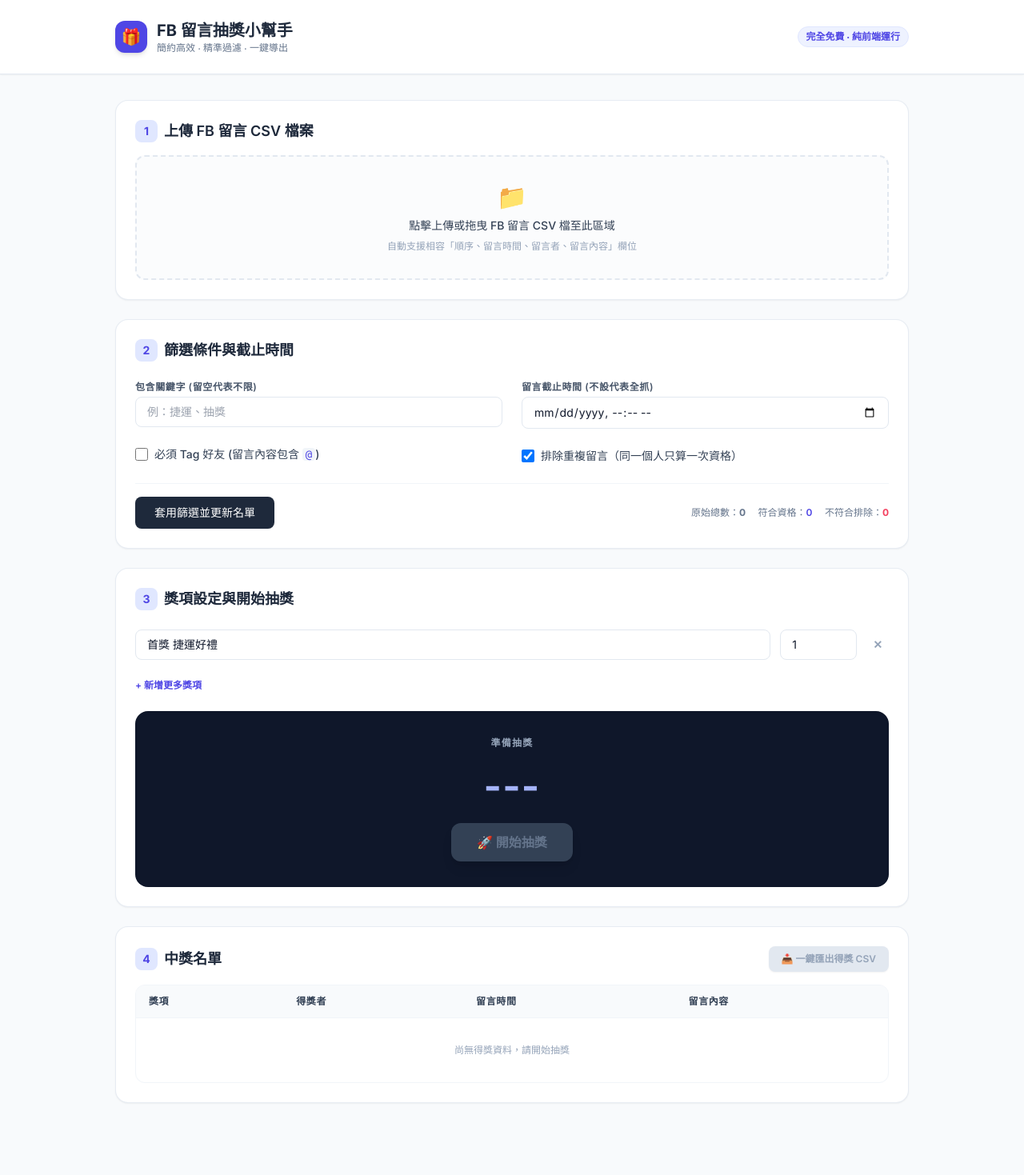
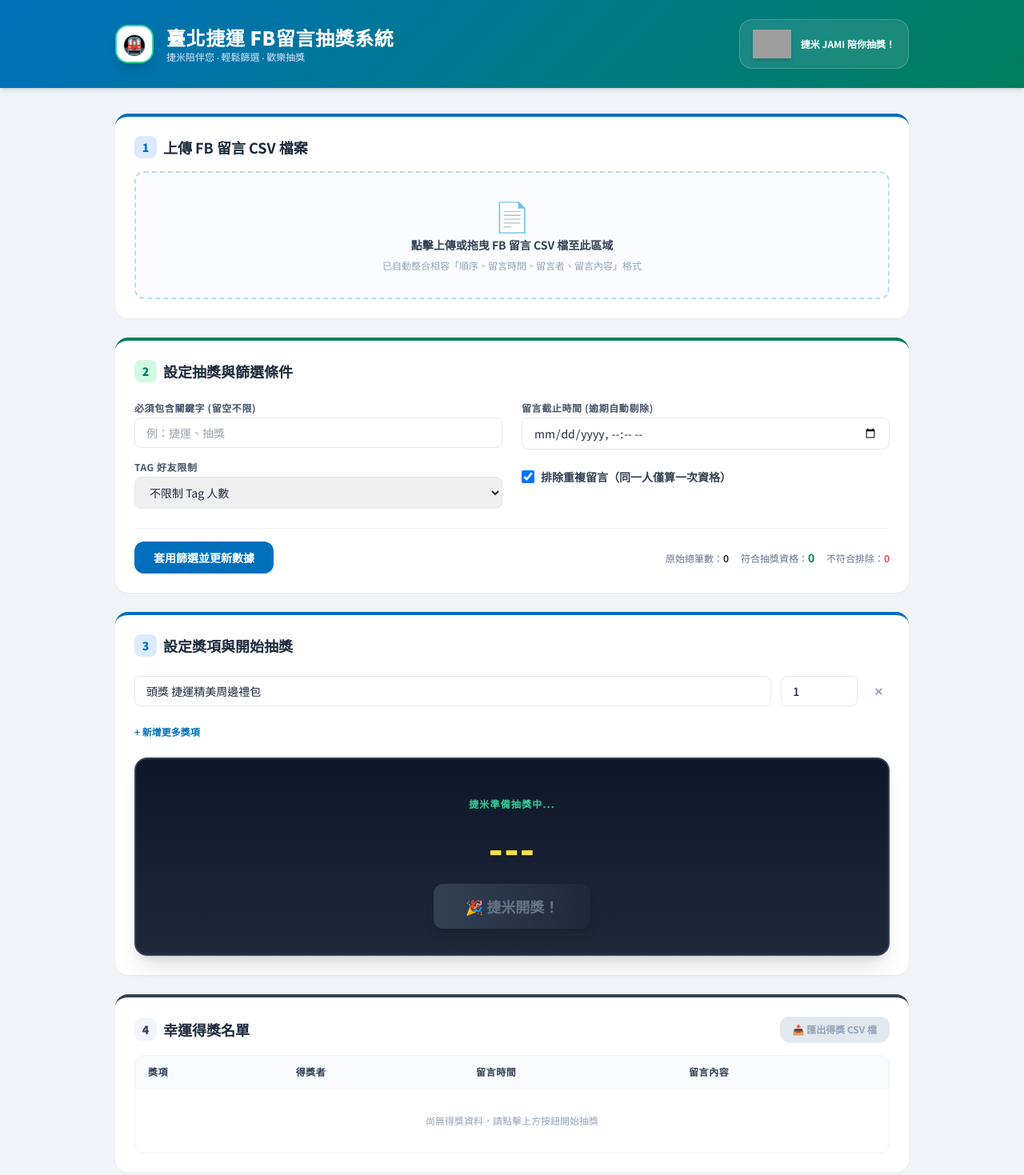
Before and after one commit to yancey1019/fb-draw, a plain HTML site: page index.html in a window 1280 px wide. Shown: the whole page at 80% size. Before the commit the page ends 1427 px from the top, so only its background shows below. Drawn offline with nearby package versions, Linux system fonts and the light colour scheme; grey boxes are pictures that could not be loaded.

Commit message:
Update index.html

```diff
--- a/index.html
+++ b/index.html
@@ -3,7 +3,7 @@
 <head>
   <meta charset="UTF-8">
   <meta name="viewport" content="width=device-width, initial-scale=1.0">
-  <title>FB 粉絲專頁抽獎工具 - 簡約現代版</title>
+  <title>臺北捷運 FB留言抽獎小幫手</title>
   <!-- Tailwind CSS CDN -->
   <script src="https://cdn.tailwindcss.com"></script>
   <!-- PapaParse for CSV Parsing -->
@@ -11,151 +11,170 @@
   <!-- Canvas Confetti for Celebration Effects -->
   <script src="https://cdn.jsdelivr.net/npm/canvas-confetti@1.6.0/dist/confetti.browser.min.js"></script>
   <style>
-    @import url('https://fonts.googleapis.com/css2?family=Inter:wght@300;400;500;600;700&display=swap');
+    @import url('https://fonts.googleapis.com/css2?family=Noto+Sans+TC:wght@400;500;700;900&display=swap');
     body {
-      font-family: 'Inter', system-ui, -apple-system, BlinkMacSystemFont, "Segoe UI", Roboto, sans-serif;
-      background-color: #f8fafc;
-      color: #0f172a;
+      font-family: 'Noto Sans TC', system-ui, -apple-system, sans-serif;
+      background-color: #f0f4f8;
+      color: #1e293b;
     }
-    .slot-animation {
-      transition: all 0.05s ease-in-out;
+    /* 北捷經典藍綠漸層 */
+    .metro-header-bg {
+      background: linear-gradient(135deg, #0070BD 0%, #00805D 100%);
+    }
+    .metro-border-line {
+      border-top: 4px solid #0070BD;
     }
   </style>
 </head>
 <body class="min-h-screen pb-12">
 
   <!-- Header Section -->
-  <header class="bg-white border-b border-slate-200 py-6 mb-8 shadow-sm">
-    <div class="max-w-5xl mx-auto px-4 flex items-center justify-between">
-      <div class="flex items-center space-x-3">
-        <div class="w-10 h-10 bg-indigo-600 text-white rounded-xl flex items-center justify-center font-bold text-xl shadow-md">
-          🎁
+  <header class="metro-header-bg text-white py-6 mb-8 shadow-md relative overflow-hidden">
+    <div class="max-w-5xl mx-auto px-4 flex items-center justify-between relative z-10">
+      <div class="flex items-center space-x-4">
+        <div class="w-12 h-12 bg-white rounded-2xl flex items-center justify-center text-2xl shadow-lg border-2 border-emerald-400">
+          🚇
         </div>
         <div>
-          <h1 class="text-xl font-bold text-slate-800">FB 留言抽獎小幫手</h1>
-          <p class="text-xs text-slate-500">簡約高效 ‧ 精準過濾 ‧ 一鍵導出</p>
+          <h1 class="text-2xl font-black tracking-wide">臺北捷運 FB留言抽獎系統</h1>
+          <p class="text-xs text-blue-100 font-medium">捷米陪伴您 ‧ 輕鬆篩選 ‧ 歡樂抽獎</p>
         </div>
       </div>
-      <span class="text-xs font-semibold px-2.5 py-1 bg-indigo-50 text-indigo-600 rounded-full border border-indigo-100">
-        完全免費 ‧ 純前端運行
-      </span>
+
+      <!-- 捷米 IP 形象圖檔解構 -->
+      <div class="flex items-center space-x-3 bg-white/10 backdrop-blur-md px-4 py-1.5 rounded-2xl border border-white/20">
+        <img src="捷米_慶祝1_0.png" alt="捷米" class="w-12 h-12 object-contain drop-shadow-md" onerror="this.src='https://api.iconify.design/twemoji:party-popper.svg'">
+        <span class="text-xs font-bold text-white hidden sm:inline">捷米 JAMI 陪你抽獎！</span>
+      </div>
     </div>
   </header>
 
   <main class="max-w-5xl mx-auto px-4 space-y-6">
 
     <!-- Step 1: Upload CSV -->
-    <section class="bg-white rounded-2xl p-6 border border-slate-200/80 shadow-sm">
-      <h2 class="text-lg font-semibold text-slate-800 mb-4 flex items-center">
-        <span class="w-7 h-7 bg-indigo-100 text-indigo-600 rounded-lg flex items-center justify-center text-sm font-bold mr-2">1</span>
+    <section class="bg-white rounded-2xl p-6 border-t-4 border-[#0070BD] shadow-sm">
+      <h2 class="text-lg font-bold text-slate-800 mb-4 flex items-center">
+        <span class="w-7 h-7 bg-blue-100 text-[#0070BD] rounded-lg flex items-center justify-center text-sm font-black mr-2">1</span>
         上傳 FB 留言 CSV 檔案
       </h2>
-      <div class="border-2 border-dashed border-slate-200 hover:border-indigo-400 rounded-xl p-8 text-center bg-slate-50/50 hover:bg-slate-50 transition-all cursor-pointer relative" id="drop-zone">
+      <div class="border-2 border-dashed border-blue-200 hover:border-[#0070BD] rounded-xl p-8 text-center bg-blue-50/30 hover:bg-blue-50/60 transition-all cursor-pointer relative" id="drop-zone">
         <input type="file" id="csv-file-input" accept=".csv" class="absolute inset-0 w-full h-full opacity-0 cursor-pointer">
         <div class="space-y-2 pointer-events-none">
-          <div class="text-3xl">📁</div>
-          <p class="text-sm font-medium text-slate-700" id="file-status-text">點擊上傳或拖曳 FB 留言 CSV 檔至此區域</p>
-          <p class="text-xs text-slate-400">自動支援相容「順序、留言時間、留言者、留言內容」欄位</p>
+          <div class="text-4xl">📄</div>
+          <p class="text-sm font-bold text-slate-700" id="file-status-text">點擊上傳或拖曳 FB 留言 CSV 檔至此區域</p>
+          <p class="text-xs text-slate-400">已自動整合相容「順序、留言時間、留言者、留言內容」格式</p>
         </div>
       </div>
     </section>
 
     <!-- Step 2: Settings & Filters -->
-    <section class="bg-white rounded-2xl p-6 border border-slate-200/80 shadow-sm space-y-6">
-      <h2 class="text-lg font-semibold text-slate-800 flex items-center">
-        <span class="w-7 h-7 bg-indigo-100 text-indigo-600 rounded-lg flex items-center justify-center text-sm font-bold mr-2">2</span>
-        篩選條件與截止時間
+    <section class="bg-white rounded-2xl p-6 border-t-4 border-[#00805D] shadow-sm space-y-6">
+      <h2 class="text-lg font-bold text-slate-800 flex items-center">
+        <span class="w-7 h-7 bg-emerald-100 text-[#00805D] rounded-lg flex items-center justify-center text-sm font-black mr-2">2</span>
+        設定抽獎與篩選條件
       </h2>
 
       <div class="grid grid-cols-1 md:grid-cols-2 gap-6">
-        <!-- 關鍵字與 Tag -->
+        <!-- 關鍵字與 Tag 人數 -->
         <div class="space-y-4">
           <div>
-            <label class="block text-xs font-semibold text-slate-600 uppercase tracking-wider mb-1">包含關鍵字 (留空代表不限)</label>
-            <input type="text" id="keyword-filter" placeholder="例：捷運、抽獎" class="w-full px-3.5 py-2 border border-slate-200 rounded-lg focus:outline-none focus:ring-2 focus:ring-indigo-500 text-sm">
+            <label class="block text-xs font-bold text-slate-600 uppercase tracking-wider mb-1">必須包含關鍵字 (留空不限)</label>
+            <input type="text" id="keyword-filter" placeholder="例：捷運、抽獎" class="w-full px-3.5 py-2 border border-slate-200 rounded-lg focus:outline-none focus:ring-2 focus:ring-[#0070BD] text-sm">
           </div>
-          <div class="flex items-center space-x-2 pt-2">
-            <input type="checkbox" id="tag-filter" class="w-4 h-4 text-indigo-600 rounded border-slate-300 focus:ring-indigo-500">
-            <label for="tag-filter" class="text-sm text-slate-700 font-medium">必須 Tag 好友 (留言內容包含 <code class="bg-slate-100 px-1 rounded text-indigo-600">@</code>)</label>
+          <div>
+            <label class="block text-xs font-bold text-slate-600 uppercase tracking-wider mb-1">Tag 好友限制</label>
+            <select id="tag-count-filter" class="w-full px-3.5 py-2 border border-slate-200 rounded-lg focus:outline-none focus:ring-2 focus:ring-[#0070BD] text-sm">
+              <option value="0">不限制 Tag 人數</option>
+              <option value="1">必須至少 Tag 1 位好友 (@)</option>
+              <option value="2">必須至少 Tag 2 位好友 (@)</option>
+              <option value="3">必須至少 Tag 3 位好友 (@)</option>
+            </select>
           </div>
         </div>
 
-        <!-- 截止時間 -->
+        <!-- 截止時間與重複過濾 -->
         <div class="space-y-4">
           <div>
-            <label class="block text-xs font-semibold text-slate-600 uppercase tracking-wider mb-1">留言截止時間 (不設代表全抓)</label>
-            <input type="datetime-local" id="cutoff-time" class="w-full px-3.5 py-2 border border-slate-200 rounded-lg focus:outline-none focus:ring-2 focus:ring-indigo-500 text-sm">
+            <label class="block text-xs font-bold text-slate-600 uppercase tracking-wider mb-1">留言截止時間 (逾期自動剔除)</label>
+            <input type="datetime-local" id="cutoff-time" class="w-full px-3.5 py-2 border border-slate-200 rounded-lg focus:outline-none focus:ring-2 focus:ring-[#0070BD] text-sm">
           </div>
           <div class="flex items-center space-x-2 pt-2">
-            <input type="checkbox" id="dedupe-filter" class="w-4 h-4 text-indigo-600 rounded border-slate-300 focus:ring-indigo-500" checked>
-            <label for="dedupe-filter" class="text-sm text-slate-700 font-medium">排除重複留言（同一個人只算一次資格）</label>
+            <input type="checkbox" id="dedupe-filter" class="w-4 h-4 text-[#0070BD] rounded border-slate-300 focus:ring-[#0070BD]" checked>
+            <label for="dedupe-filter" class="text-sm text-slate-700 font-bold">排除重複留言（同一人僅算一次資格）</label>
           </div>
         </div>
       </div>
 
       <!-- Filter Action & Stats -->
       <div class="pt-4 border-t border-slate-100 flex flex-col md:flex-row items-center justify-between gap-4">
-        <button id="apply-filter-btn" class="w-full md:w-auto px-6 py-2.5 bg-slate-800 hover:bg-slate-900 text-white font-medium text-sm rounded-lg transition-colors shadow-sm">
-          套用篩選並更新名單
+        <button id="apply-filter-btn" class="w-full md:w-auto px-6 py-2.5 bg-[#0070BD] hover:bg-blue-700 text-white font-bold text-sm rounded-xl transition-colors shadow-sm">
+          套用篩選並更新數據
         </button>
-        <div id="stats-display" class="text-xs text-slate-500 space-x-3">
-          <span>原始總數：<strong id="stat-total">0</strong></span>
-          <span>符合資格：<strong id="stat-valid" class="text-indigo-600 font-semibold">0</strong></span>
+        <div id="stats-display" class="text-xs text-slate-500 space-x-3 font-medium">
+          <span>原始總筆數：<strong id="stat-total" class="text-slate-800">0</strong></span>
+          <span>符合抽獎資格：<strong id="stat-valid" class="text-[#00805D] text-sm font-bold">0</strong></span>
           <span>不符合排除：<strong id="stat-excluded" class="text-rose-500">0</strong></span>
         </div>
       </div>
     </section>
 
     <!-- Step 3: Prizes & Draw -->
-    <section class="bg-white rounded-2xl p-6 border border-slate-200/80 shadow-sm space-y-6">
-      <h2 class="text-lg font-semibold text-slate-800 flex items-center">
-        <span class="w-7 h-7 bg-indigo-100 text-indigo-600 rounded-lg flex items-center justify-center text-sm font-bold mr-2">3</span>
-        獎項設定與開始抽獎
+    <section class="bg-white rounded-2xl p-6 border-t-4 border-[#0070BD] shadow-sm space-y-6">
+      <h2 class="text-lg font-bold text-slate-800 flex items-center">
+        <span class="w-7 h-7 bg-blue-100 text-[#0070BD] rounded-lg flex items-center justify-center text-sm font-black mr-2">3</span>
+        設定獎項與開始抽獎
       </h2>
 
       <!-- Prize Settings -->
       <div id="prize-list" class="space-y-3">
-        <!-- Default Item -->
         <div class="prize-item flex items-center space-x-3">
-          <input type="text" placeholder="獎項名稱（例：頭獎 捷運紀念品）" value="首獎 捷運好禮" class="prize-name flex-1 px-3.5 py-2 border border-slate-200 rounded-lg focus:outline-none focus:ring-2 focus:ring-indigo-500 text-sm">
-          <input type="number" placeholder="人數" value="1" min="1" class="prize-count w-24 px-3.5 py-2 border border-slate-200 rounded-lg focus:outline-none focus:ring-2 focus:ring-indigo-500 text-sm">
+          <input type="text" placeholder="獎項名稱" value="頭獎 捷運精美周邊禮包" class="prize-name flex-1 px-3.5 py-2 border border-slate-200 rounded-lg focus:outline-none focus:ring-2 focus:ring-[#0070BD] text-sm font-medium">
+          <input type="number" placeholder="人數" value="1" min="1" class="prize-count w-24 px-3.5 py-2 border border-slate-200 rounded-lg focus:outline-none focus:ring-2 focus:ring-[#0070BD] text-sm font-medium">
           <button class="remove-prize-btn text-slate-400 hover:text-rose-500 p-2 text-sm font-bold">✕</button>
         </div>
       </div>
 
-      <button id="add-prize-btn" class="text-xs font-semibold text-indigo-600 hover:text-indigo-700 flex items-center">
+      <button id="add-prize-btn" class="text-xs font-bold text-[#0070BD] hover:text-blue-700 flex items-center">
         + 新增更多獎項
       </button>
 
-      <!-- Draw Slot Box -->
-      <div class="bg-slate-900 rounded-2xl p-8 text-center text-white space-y-4 shadow-inner relative overflow-hidden">
-        <div class="text-xs uppercase tracking-widest text-slate-400 font-semibold" id="current-drawing-prize">準備抽獎</div>
-        <div id="slot-display" class="text-3xl md:text-5xl font-extrabold tracking-wide min-h-[60px] flex items-center justify-center text-indigo-300">
+      <!-- Draw Slot Box (捷運風格舞台) -->
+      <div class="bg-gradient-to-b from-slate-900 to-slate-800 rounded-2xl p-8 text-center text-white space-y-4 shadow-xl relative overflow-hidden border-2 border-slate-700">
+
+        <!-- 捷米擺飾 -->
+        <div class="absolute top-3 right-4 opacity-30 pointer-events-none">
+          <img src="捷米_慶祝1_0.png" class="w-20 h-20 object-contain" onerror="this.style.display='none'">
+        </div>
+
+        <div class="text-xs uppercase tracking-widest text-emerald-400 font-bold" id="current-drawing-prize">捷米準備抽獎中...</div>
+
+        <div id="slot-display" class="text-3xl md:text-5xl font-black tracking-wide min-h-[60px] flex items-center justify-center text-yellow-300 drop-shadow-md">
           ---
         </div>
+
         <div>
-          <button id="start-draw-btn" disabled class="px-8 py-3 bg-indigo-600 hover:bg-indigo-500 disabled:bg-slate-700 disabled:text-slate-500 text-white font-bold rounded-xl shadow-lg transition-all transform active:scale-95 text-base">
-            🚀 開始抽獎
+          <button id="start-draw-btn" disabled class="px-10 py-3.5 bg-gradient-to-r from-[#0070BD] to-[#00805D] hover:opacity-95 disabled:from-slate-700 disabled:to-slate-800 disabled:text-slate-500 text-white font-black rounded-xl shadow-lg transition-all transform active:scale-95 text-lg">
+            🎉 捷米開獎！
           </button>
         </div>
       </div>
     </section>
 
     <!-- Step 4: Results -->
-    <section class="bg-white rounded-2xl p-6 border border-slate-200/80 shadow-sm space-y-4">
+    <section class="bg-white rounded-2xl p-6 border-t-4 border-slate-700 shadow-sm space-y-4">
       <div class="flex items-center justify-between">
-        <h2 class="text-lg font-semibold text-slate-800 flex items-center">
-          <span class="w-7 h-7 bg-indigo-100 text-indigo-600 rounded-lg flex items-center justify-center text-sm font-bold mr-2">4</span>
-          中獎名單
+        <h2 class="text-lg font-bold text-slate-800 flex items-center">
+          <span class="w-7 h-7 bg-slate-100 text-slate-700 rounded-lg flex items-center justify-center text-sm font-black mr-2">4</span>
+          幸運得獎名單
         </h2>
-        <button id="export-csv-btn" disabled class="px-4 py-2 bg-emerald-600 hover:bg-emerald-700 disabled:bg-slate-200 text-white disabled:text-slate-400 rounded-lg text-xs font-semibold shadow-sm transition-colors">
-          📥 一鍵匯出得獎 CSV
+        <button id="export-csv-btn" disabled class="px-4 py-2 bg-[#00805D] hover:bg-emerald-700 disabled:bg-slate-200 text-white disabled:text-slate-400 rounded-xl text-xs font-bold shadow-sm transition-colors">
+          📥 匯出得獎 CSV 檔
         </button>
       </div>
 
       <div class="overflow-x-auto border border-slate-100 rounded-xl">
         <table class="w-full text-left text-xs text-slate-600">
-          <thead class="bg-slate-50 text-slate-700 border-b border-slate-100 font-semibold uppercase tracking-wider">
+          <thead class="bg-slate-50 text-slate-700 border-b border-slate-100 font-bold uppercase tracking-wider">
             <tr>
               <th class="py-3 px-4">獎項</th>
               <th class="py-3 px-4">得獎者</th>
@@ -165,7 +184,7 @@
           </thead>
           <tbody id="winners-table-body" class="divide-y divide-slate-100">
             <tr>
-              <td colspan="4" class="py-8 text-center text-slate-400">尚無得獎資料，請開始抽獎</td>
+              <td colspan="4" class="py-8 text-center text-slate-400">尚無得獎資料，請點擊上方按鈕開始抽獎</td>
             </tr>
           </tbody>
         </table>
@@ -175,16 +194,14 @@
   </main>
 
   <script>
-    // State Management
     let rawData = [];
     let filteredData = [];
     let winnersList = [];
 
-    // DOM Elements
     const fileInput = document.getElementById('csv-file-input');
     const fileStatusText = document.getElementById('file-status-text');
     const keywordFilter = document.getElementById('keyword-filter');
-    const tagFilter = document.getElementById('tag-filter');
+    const tagCountFilter = document.getElementById('tag-count-filter');
     const cutoffTime = document.getElementById('cutoff-time');
     const dedupeFilter = document.getElementById('dedupe-filter');
     const applyFilterBtn = document.getElementById('apply-filter-btn');
@@ -196,12 +213,11 @@
     const winnersTableBody = document.getElementById('winners-table-body');
     const exportCsvBtn = document.getElementById('export-csv-btn');
 
-    // Stats
     const statTotal = document.getElementById('stat-total');
     const statValid = document.getElementById('stat-valid');
     const statExcluded = document.getElementById('stat-excluded');
 
-    // Parse Chinese Date String (e.g. "2026年7月21日 星期二下午3:50")
+    // 解析中文時間格式
     function parseChineseDate(dateStr) {
       if (!dateStr) return null;
       try {
@@ -217,18 +233,17 @@
           if (isAM && hour === 12) hour = 0;
           return new Date(year, month - 1, day, hour, minute);
         }
-        return new Date(dateStr); // Fallback standard parsing
+        return new Date(dateStr);
       } catch (e) {
         return null;
       }
     }
 
-    // Handle CSV File Upload
     fileInput.addEventListener('change', (e) => {
       const file = e.target.files[0];
       if (!file) return;
 
-      fileStatusText.textContent = `已載入：${file.name}`;
+      fileStatusText.textContent = `已成功載入留言檔：${file.name}`;
 
       Papa.parse(file, {
         header: true,
@@ -247,12 +262,11 @@
       });
     });
 
-    // Process Filters
     function processFilter() {
       if (rawData.length === 0) return;
 
       const keyword = keywordFilter.value.trim().toLowerCase();
-      const requireTag = tagFilter.checked;
+      const requiredTagCount = parseInt(tagCountFilter.value, 10);
       const dedupe = dedupeFilter.checked;
       const cutoffVal = cutoffTime.value ? new Date(cutoffTime.value) : null;
 
@@ -263,22 +277,26 @@
       rawData.forEach(item => {
         let isValid = true;
 
-        // Keyword check
+        // 關鍵字比對
         if (keyword && !item.content.toLowerCase().includes(keyword)) {
           isValid = false;
         }
 
-        // Tag check
-        if (requireTag && !item.content.includes('@')) {
-          isValid = false;
+        // Tag 好友人數比對
+        if (requiredTagCount > 0) {
+          const matches = item.content.match(/@/g);
+          const tagCount = matches ? matches.length : 0;
+          if (tagCount < requiredTagCount) {
+            isValid = false;
+          }
         }
 
-        // Cutoff time check
+        // 截止時間比對
         if (cutoffVal && item.dateObj && item.dateObj > cutoffVal) {
           isValid = false;
         }
 
-        // Deduplicate check
+        // 重複留言比對
         if (dedupe && seenUsers.has(item.user)) {
           isValid = false;
         }
@@ -291,7 +309,6 @@
         }
       });
 
-      // Update Stats
       statTotal.textContent = rawData.length;
       statValid.textContent = filteredData.length;
       statExcluded.textContent = excludedCount;
@@ -301,13 +318,12 @@
 
     applyFilterBtn.addEventListener('click', processFilter);
 
-    // Prize List Management
     addPrizeBtn.addEventListener('click', () => {
       const div = document.createElement('div');
       div.className = 'prize-item flex items-center space-x-3';
       div.innerHTML = `
-        <input type="text" placeholder="獎項名稱" value="特別獎" class="prize-name flex-1 px-3.5 py-2 border border-slate-200 rounded-lg focus:outline-none focus:ring-2 focus:ring-indigo-500 text-sm">
-        <input type="number" placeholder="人數" value="1" min="1" class="prize-count w-24 px-3.5 py-2 border border-slate-200 rounded-lg focus:outline-none focus:ring-2 focus:ring-indigo-500 text-sm">
+        <input type="text" placeholder="獎項名稱" value="特別獎 捷運紀念品" class="prize-name flex-1 px-3.5 py-2 border border-slate-200 rounded-lg focus:outline-none focus:ring-2 focus:ring-[#0070BD] text-sm font-medium">
+        <input type="number" placeholder="人數" value="1" min="1" class="prize-count w-24 px-3.5 py-2 border border-slate-200 rounded-lg focus:outline-none focus:ring-2 focus:ring-[#0070BD] text-sm font-medium">
         <button class="remove-prize-btn text-slate-400 hover:text-rose-500 p-2 text-sm font-bold">✕</button>
       `;
       prizeListContainer.appendChild(div);
@@ -322,7 +338,6 @@
       }
     });
 
-    // Draw Lottery Logic
     startDrawBtn.addEventListener('click', async () => {
       const prizeElements = document.querySelectorAll('.prize-item');
       let prizesToDraw = [];
@@ -333,7 +348,6 @@
         prizesToDraw.push({ name, count });
       });
 
-      // Clone pool to prevent empty pool errors
       let pool = [...filteredData];
       winnersList = [];
       winnersTableBody.innerHTML = '';
@@ -342,17 +356,15 @@
 
       for (let p = 0; p < prizesToDraw.length; p++) {
         const prize = prizesToDraw[p];
-        currentDrawingPrize.textContent = `正為【${prize.name}】（共 ${prize.count} 名）抽獎中...`;
+        currentDrawingPrize.textContent = `捷米正在為【${prize.name}】（共 ${prize.count} 名）抽獎...`;
 
         for (let c = 0; c < prize.count; c++) {
           if (pool.length === 0) break;
 
-          // Animation
           await runSlotAnimation();
 
-          // Pick winner
           const winnerIndex = Math.floor(Math.random() * pool.length);
-          const winner = pool.splice(winnerIndex, 1)[0]; // Remove winner from pool
+          const winner = pool.splice(winnerIndex, 1)[0];
 
           winnersList.push({
             prizeName: prize.name,
@@ -362,16 +374,20 @@
             order: winner.order
           });
 
-          // Display Last Winner
           slotDisplay.textContent = winner.user;
-          confetti({ particleCount: 50, spread: 60, origin: { y: 0.7 } });
 
-          // Append to Table
+          // 彩色禮花特效
+          confetti({
+            particleCount: 70,
+            spread: 70,
+            origin: { y: 0.6 }
+          });
+
           appendWinnerToTable(prize.name, winner);
         }
       }
 
-      currentDrawingPrize.textContent = '🎉 所有獎項抽獎完成！';
+      currentDrawingPrize.textContent = '🎉 恭喜所有得獎者！捷米感謝大家的熱烈參與！';
       startDrawBtn.disabled = false;
       exportCsvBtn.disabled = winnersList.length === 0;
     });
@@ -399,9 +415,9 @@
       }
 
       const tr = document.createElement('tr');
-      tr.className = 'hover:bg-slate-50 transition-colors';
+      tr.className = 'hover:bg-blue-50/50 transition-colors';
       tr.innerHTML = `
-        <td class="py-3 px-4 font-medium text-indigo-600">${prizeName}</td>
+        <td class="py-3 px-4 font-bold text-[#0070BD]">${prizeName}</td>
         <td class="py-3 px-4 font-bold text-slate-800">${winner.user}</td>
         <td class="py-3 px-4 text-slate-400">${winner.timeStr}</td>
         <td class="py-3 px-4 max-w-xs truncate" title="${winner.content}">${winner.content}</td>
@@ -409,7 +425,6 @@
       winnersTableBody.appendChild(tr);
     }
 
-    // Export CSV
     exportCsvBtn.addEventListener('click', () => {
       if (winnersList.length === 0) return;
 
@@ -426,7 +441,7 @@
       const url = URL.createObjectURL(blob);
       const a = document.createElement('a');
       a.href = url;
-      a.download = `FB得獎名單_${new Date().toISOString().slice(0,10)}.csv`;
+      a.download = `捷運FB抽獎得獎名單_${new Date().toISOString().slice(0,10)}.csv`;
       a.click();
       URL.revokeObjectURL(url);
     });
```
